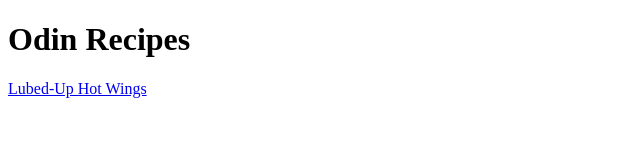
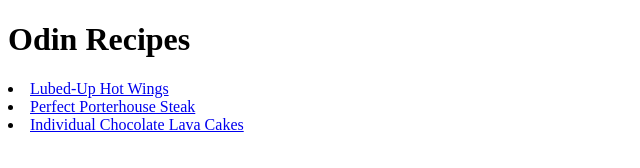
Before and after one commit to Mr-Blaq/odin-recipes, a plain HTML site: page index.html in a window 1280 px wide. Shown: the whole page, without its empty margins (0-640 px from the left). Drawn offline with Linux system fonts and the light colour scheme.

Commit message:
Odin Recipes first page complete

```diff
--- a/index.html
+++ b/index.html
@@ -8,6 +8,10 @@
 </head>
 <body>
   <h1>Odin Recipes</h1>
-  <a href="./recipes/hotwings.html">Lubed-Up Hot Wings</a>
+  <ul></ul>
+    <li><a href="./recipes/hotwings.html">Lubed-Up Hot Wings</a></li>
+    <li><a href="./recipes/steak.html">Perfect Porterhouse Steak</a></li>
+    <li><a href="./recipes/lavacake.html">Individual Chocolate Lava Cakes</a></li>
+  </ul>
 </body>
 </html>
```
